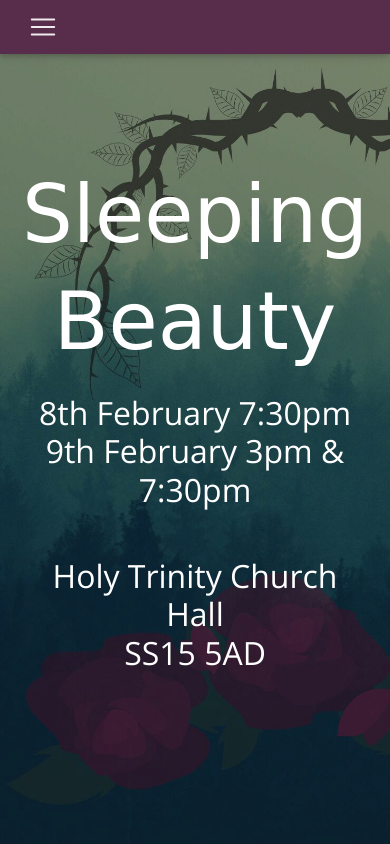
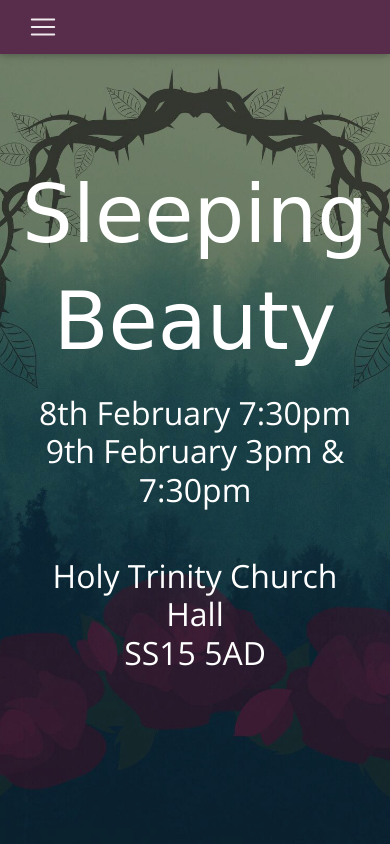
Before and after one commit to petergallagher/basildonpanto, a plain HTML site: page index.html in a window 390 px wide. Shown: the top 844 px of the page. Drawn offline with nearby package versions, Linux system fonts and the light colour scheme; a web font is replaced by a local one.

Commit message:
Centres the background on mobile

```diff
--- a/scss/style.scss
+++ b/scss/style.scss
@@ -33,6 +33,11 @@ body,
     background-color: rgb(88, 45, 75); }
   .sleeping-beauty {
     font-size: 5rem !important;
+  }
+  .carousel {
+    .view {
+      background-position: center;
+    }
   }
   footer {
     height: 330px !important;
```
Also changed, not shown: scss/style.css, 1 other file.
